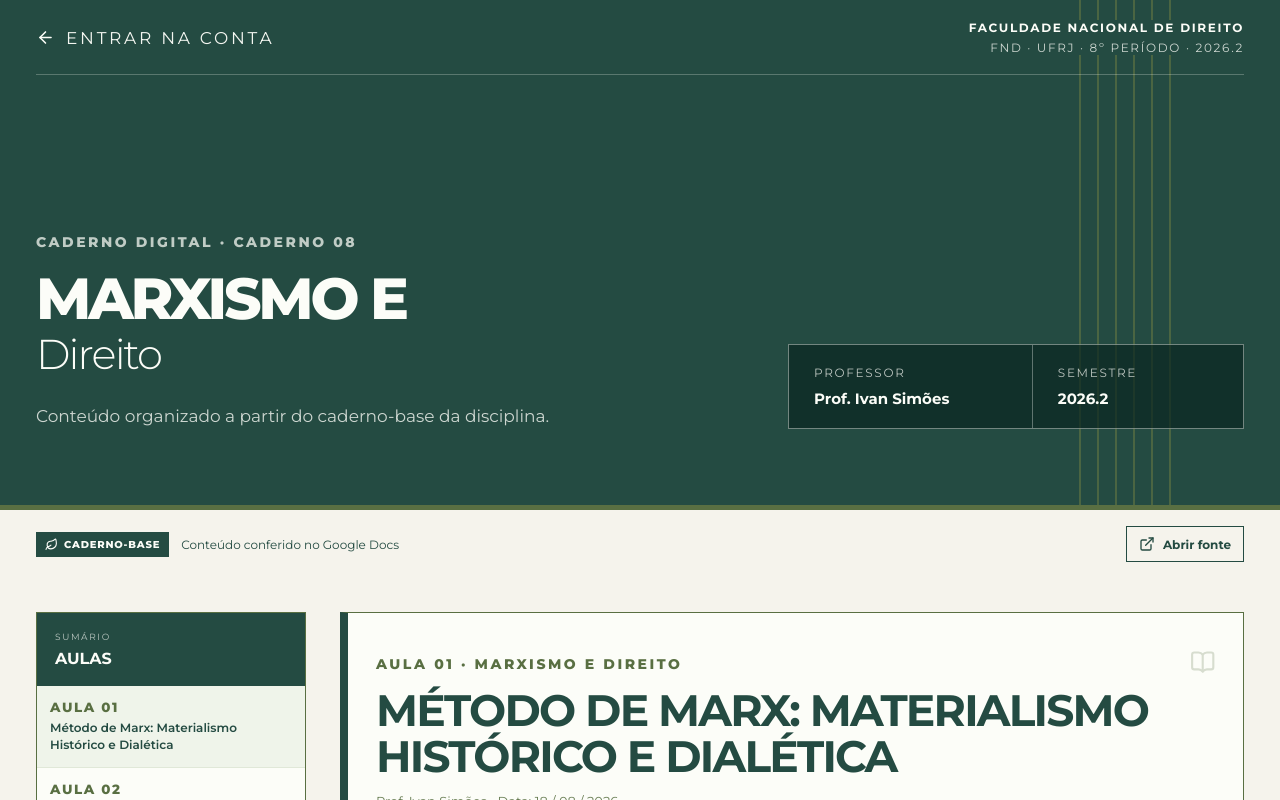
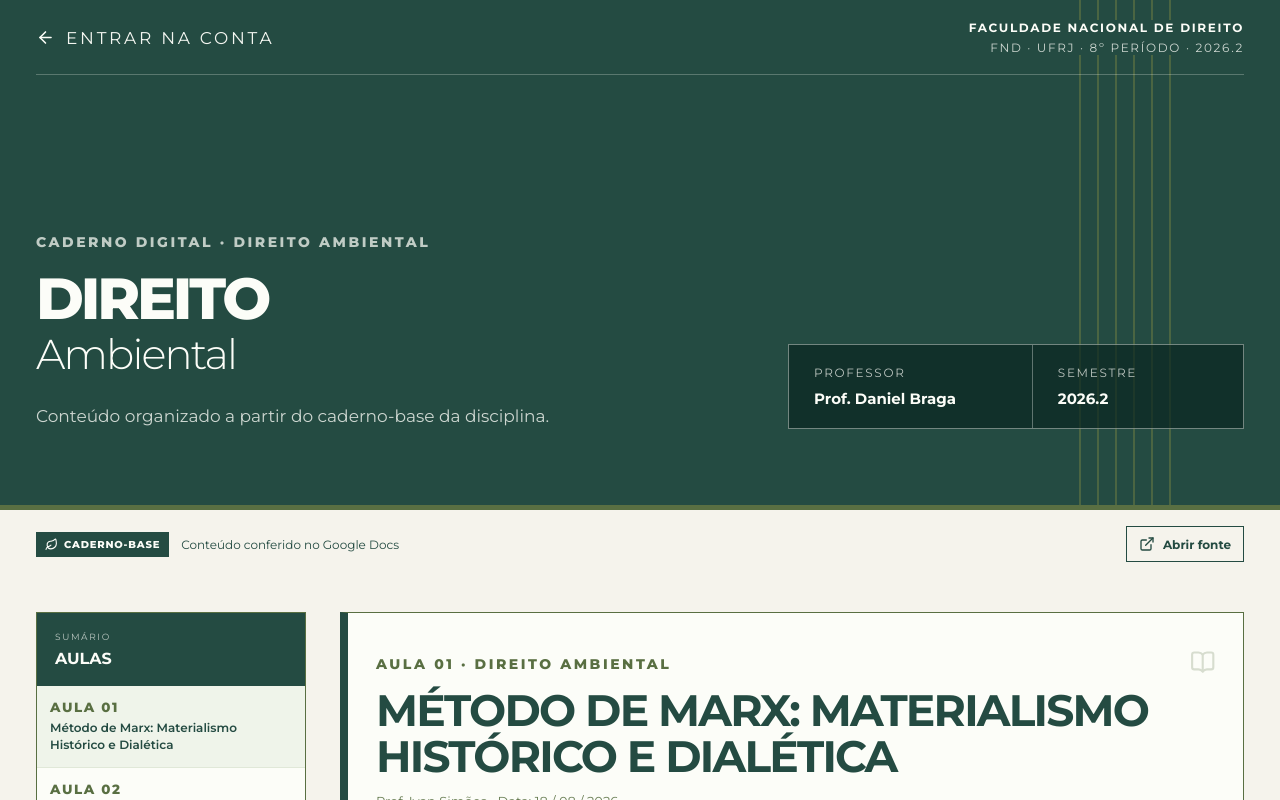
Before and after one commit to marianadireito8ufrj-max/marxismo-e-direito, a React (Vite) app: page / in a window 1280 px wide. Shown: the top 800 px of the page. Built offline with nearby package versions, Linux system fonts and the light colour scheme.

Commit message:
Inicia estrutura do caderno de Direito Ambiental

```diff
--- a/src/App.tsx
+++ b/src/App.tsx
@@ -42,8 +42,8 @@ export default function App() {
             <span>FND · UFRJ · 8º período · 2026.2</span>
           </div>
           <div className="login-brand-main">
-            <p>Caderno digital · Caderno 08</p>
-            <h1>Marxismo e <span>Direito</span></h1>
+            <p>Caderno digital · Direito Ambiental</p>
+            <h1>Direito <span>Ambiental</span></h1>
             <p className="login-brand-copy">Caderno digital da disciplina, com conteúdo organizado a partir do caderno-base.</p>
           </div>
           <div className="login-brand-footer">
@@ -55,7 +55,7 @@ export default function App() {
         <section className="login-access">
           <div className="login-geometry" aria-hidden="true" />
           <section className="login-card">
-            <p className="login-eyebrow">Marxismo e Direito</p>
+            <p className="login-eyebrow">Direito Ambiental</p>
             <h2>Acesse o caderno</h2>
             <p className="login-copy">Entre com sua conta para acessar e sincronizar o conteúdo da disciplina.</p>
             <div className="login-rule" />
@@ -108,13 +108,13 @@ export default function App() {
         </div>
         <div className="hero-main">
           <div className="hero-copy">
-            <p className="eyebrow light">Caderno digital · Caderno 08</p>
-            <h1>Marxismo e <span>Direito</span></h1>
+            <p className="eyebrow light">Caderno digital · Direito Ambiental</p>
+            <h1>Direito <span>Ambiental</span></h1>
             <p>Conteúdo organizado a partir do caderno-base da disciplina.</p>
           </div>
           <div className="hero-side">
             <div className="meta-box">
-              <div><span>Professor</span><strong>Prof. Ivan Simões</strong></div>
+              <div><span>Professor</span><strong>Prof. Daniel Braga</strong></div>
               <div><span>Semestre</span><strong>2026.2</strong></div>
             </div>
           </div>
@@ -126,9 +126,13 @@ export default function App() {
           <span className="badge"><Leaf size={13}/> Caderno-base</span>
           <span>Conteúdo conferido no Google Docs</span>
         </div>
-        <a className="secondary" href={fonteGoogleDocs} target="_blank" rel="noreferrer">
-          <ExternalLink size={16}/> Abrir fonte
-        </a>
+        {fonteGoogleDocs ? (
+          <a className="secondary" href={fonteGoogleDocs} target="_blank" rel="noreferrer">
+            <ExternalLink size={16}/> Abrir fonte
+          </a>
+        ) : (
+          <span className="secondary">Fonte do Google Docs a vincular</span>
+        )}
       </section>
 
       <main className="content-grid">
@@ -148,7 +152,7 @@ export default function App() {
 
         <section className="lesson-column">
           <div className="lesson-head">
-            <div><p className="eyebrow">Aula {String(aula.numero).padStart(2, "0")} · Marxismo e Direito</p><h2>{aula.titulo}</h2><p>{aula.meta}</p></div>
+            <div><p className="eyebrow">Aula {String(aula.numero).padStart(2, "0")} · Direito Ambiental</p><h2>{aula.titulo}</h2><p>{aula.meta}</p></div>
             <BookOpen size={42}/>
           </div>
           <div className="sections">
@@ -156,7 +160,7 @@ export default function App() {
               <article key={`${aula.numero}-${secao.titulo}`}><span className="number">{String(indice + 1).padStart(2, "0")}</span><div><h3>{secao.titulo}</h3><div className="section-body">{secao.itens.map((item, i) => item.tipo === "subsecao" ? <h4 key={i}>{item.texto}</h4> : <p key={i}>{item.texto}</p>)}</div></div></article>
             ))}
           </div>
-          <footer><span>Marxismo e Direito · Caderno 08</span><span>Transcrito, organizado e diagramado por Mariana Monteiro</span></footer>
+          <footer><span>Direito Ambiental · 2026.2</span><span>Transcrito, organizado e diagramado por Mariana Monteiro</span></footer>
         </section>
       </main>
     </div>
```
